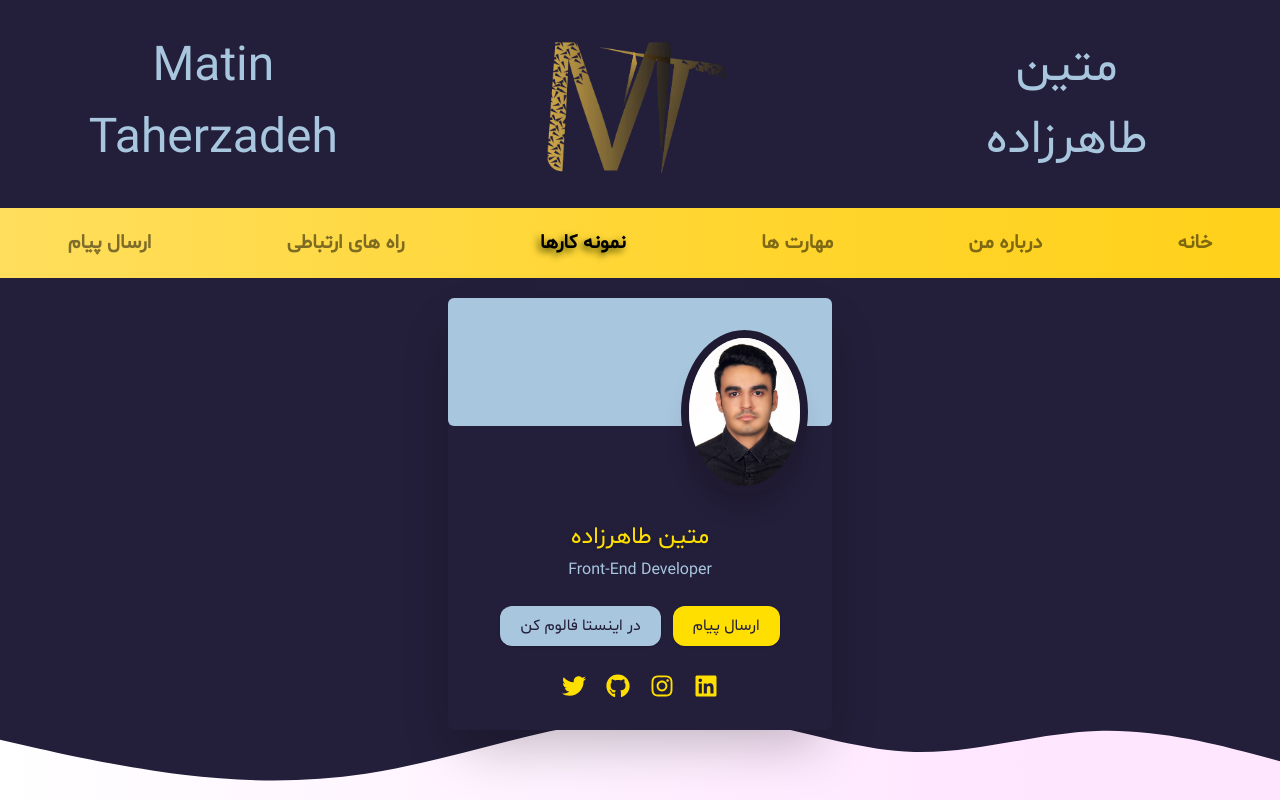
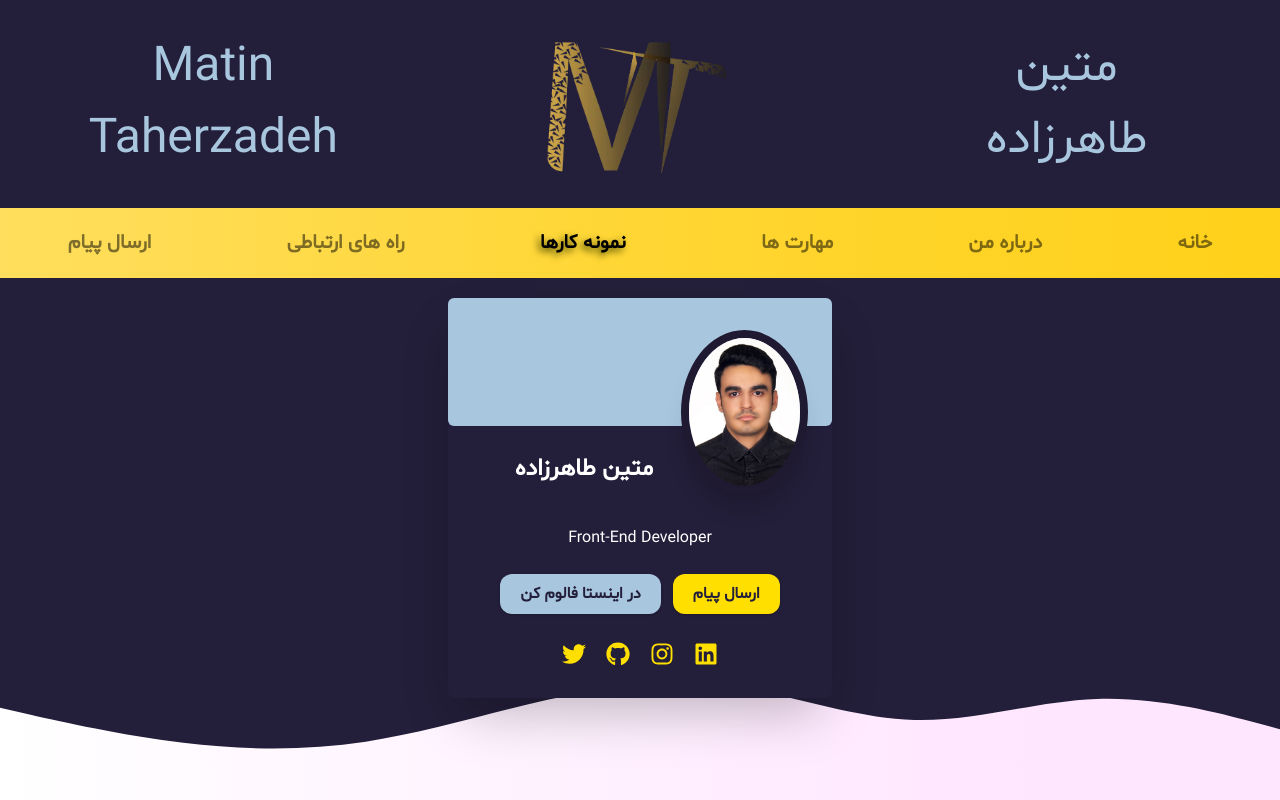
Before and after one commit to MatinT-SA/My-Personal-Website, a Next.js app: page / in a window 1280 px wide. Shown: the top 800 px of the page. Built offline with nearby package versions, Linux system fonts and the light colour scheme.

Commit message:
our name and subtitle

```diff
--- a/app/components/ProfileCard.js
+++ b/app/components/ProfileCard.js
@@ -33,14 +33,10 @@ export default function ProfileCard() {
         </div>
 
         {/* Name & Subtitle */}
-        <div className="mt-7 text-center">
-          <div className="text-2xl font-bold text-yellow-primary drop-shadow">
-            متین طاهرزاده
-          </div>
-          <div className="text-base text-blue-light mt-1 font-semibold">
-            Front-End Developer
-          </div>
+        <div className="text-2xl font-bold text-white -mt-10 -ml-28">
+          متین طاهرزاده
         </div>
+        <div className="text-white mt-10 text-base">Front-End Developer</div>
 
         {/* Buttons */}
         <div className="flex gap-3 mt-6">
--- a/app/styles/global.css
+++ b/app/styles/global.css
@@ -39,6 +39,15 @@
   font-display: swap;
 }
 
+/* @font-face {
+  font-family: Shabnam;
+  src: url("/fonts/Shabnam-Bold.ttf") format("truetype"),
+    url("/fonts/Shabnam-Bold.woff2") format("woff2"),
+    url("/fonts/Shabnam-Bold.woff") format("woff");
+  font-weight: 700;
+  font-display: swap;
+} */
+
 @font-face {
   font-family: "IRANSans-web";
   src: url("/fonts/IRANSans-web.ttf") format("truetype"),
@@ -66,7 +75,6 @@
 /* ▣▢▣▢▣▢▣▢▣▢▣▢▣▢▣▢▣▢▣▢▣▢▣▢▣▢▣▢▣▢ */
 * {
   box-sizing: border-box;
-  font-weight: normal;
 }
 
 html {
```
